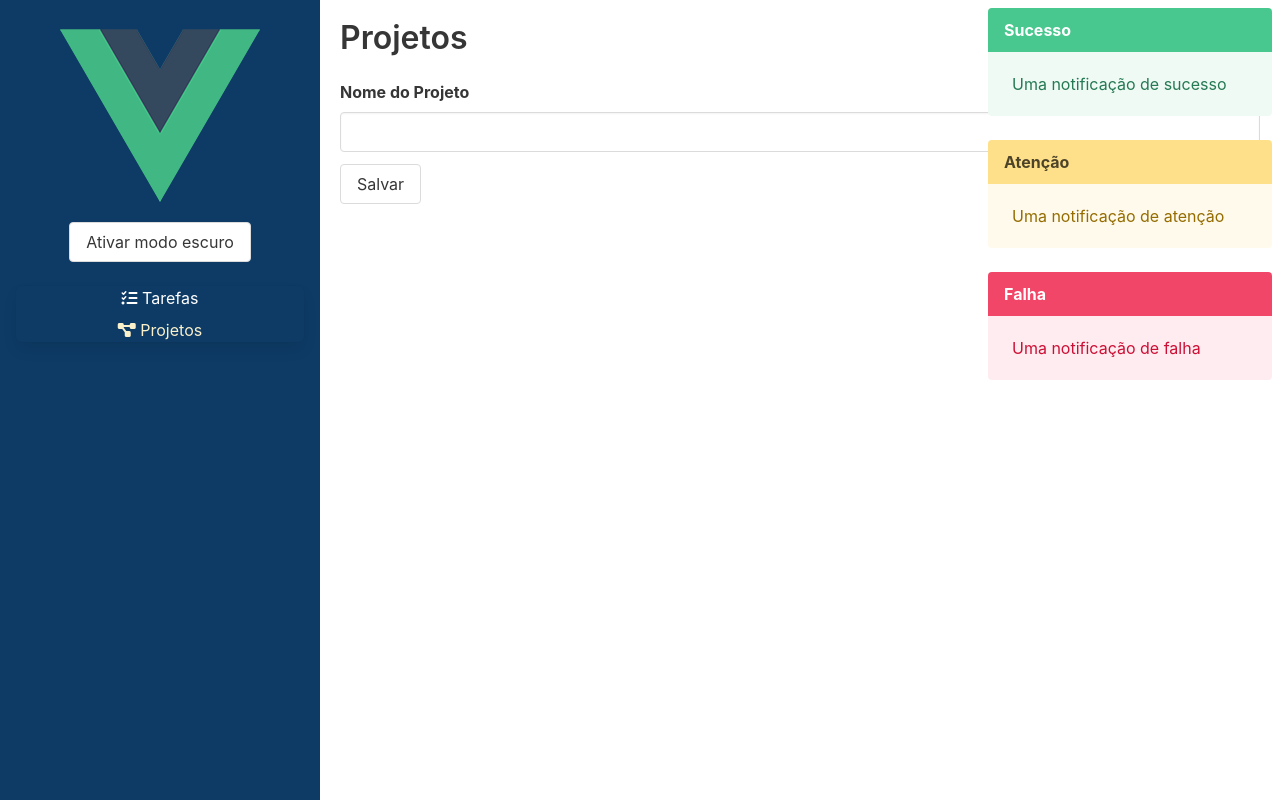
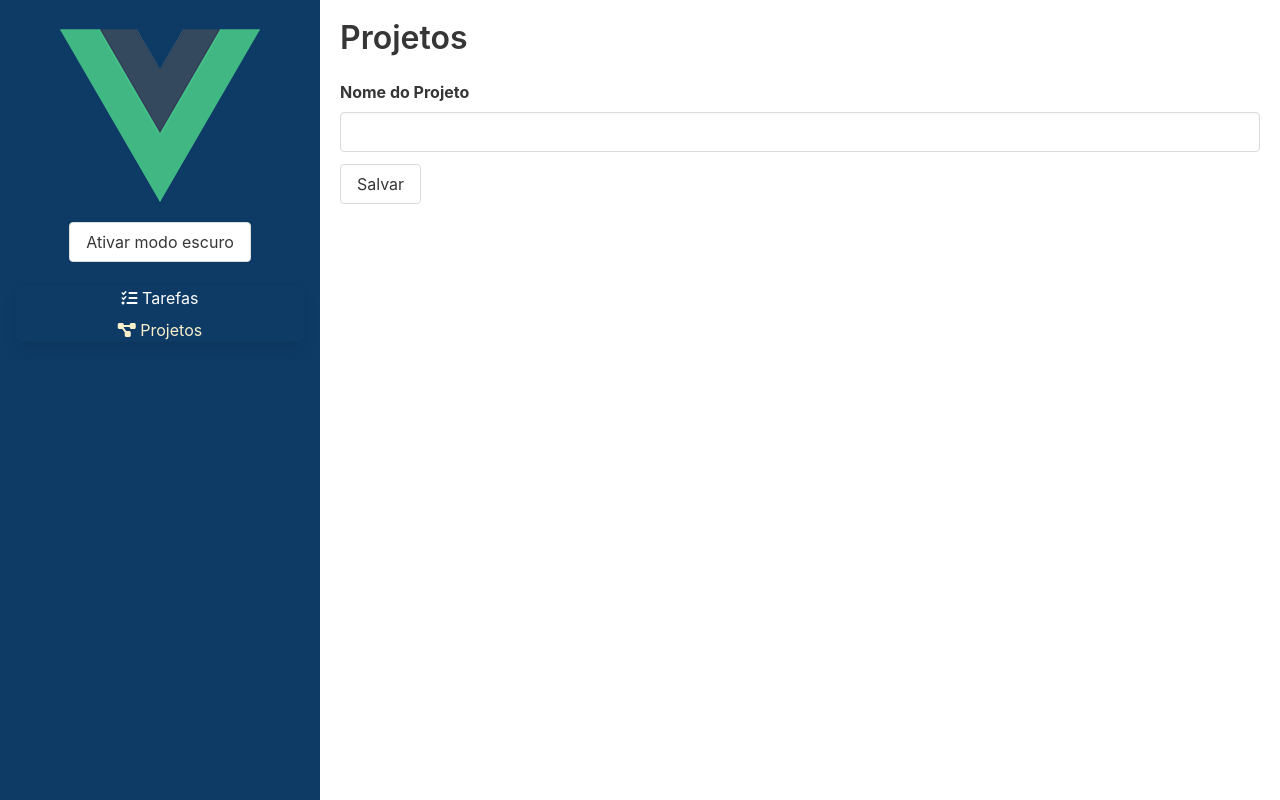
Before and after one commit to LuanVasco/alura-tracker, a Vue app: page /#/projetos/1 in a window 1280 px wide. Built offline with nearby package versions, Linux system fonts and the light colour scheme.

Commit message:
feat: criando mutation de notificacao

```diff
--- a/src/store/index.ts
+++ b/src/store/index.ts
@@ -1,8 +1,8 @@
 import IProjeto from "@/interfaces/IProjeto";
 import { createStore, Store, useStore as VuexUseStore } from "vuex";
 import { InjectionKey } from 'vue';
-import { ADICIONA_PROJETO, ALTERA_PROJETO, EXCLUIR_PROJETO } from "./tipo-mutacoes";
-import { INotificacao, TipoNotificacao } from "@/interfaces/INotificacao";
+import { ADICIONA_PROJETO, ALTERA_PROJETO, EXCLUIR_PROJETO, NOTIFICAR } from "./tipo-mutacoes";
+import { INotificacao } from "@/interfaces/INotificacao";
 
 interface Estado {
     projetos: IProjeto[],
@@ -14,26 +14,7 @@
 export const store = createStore<Estado>({
     state: {
         projetos: [],
-        notificacoes: [
-            {
-                id: 1,
-                texto: 'Uma notificação de sucesso',
-                titulo: 'Sucesso',
-                tipo: TipoNotificacao.SUCESSO
-            },
-            {
-                id: 2,
-                texto: 'Uma notificação de atenção',
-                titulo: 'Atenção',
-                tipo: TipoNotificacao.ATENCAO
-            },
-            {
-                id: 3,
-                texto: 'Uma notificação de falha',
-                titulo: 'Falha',
-                tipo: TipoNotificacao.FALHA
-            },
-        ]
+        notificacoes: []
     },
     mutations: {
         [ADICIONA_PROJETO](state, nomeDoProjeto: string) {
@@ -49,6 +30,16 @@
         },
         [EXCLUIR_PROJETO](state, id: string) {
             state.projetos = state.projetos.filter(projeto => projeto.id != id)
+        },
+        [NOTIFICAR](state, novaNotificacao: INotificacao) {
+            novaNotificacao.id = new Date().getTime()
+            state.notificacoes.push(novaNotificacao)
+
+            setTimeout(() => {
+                state.notificacoes = state.notificacoes.filter(
+                    notificacao => notificacao.id != novaNotificacao.id
+                )
+            }, 3000)
         }
     }
 })
--- a/src/store/tipo-mutacoes.ts
+++ b/src/store/tipo-mutacoes.ts
@@ -1,3 +1,5 @@
 export const ADICIONA_PROJETO = 'ADICIONA_PROJETO'
 export const ALTERA_PROJETO = 'ALTERA_PROJETO'
 export const EXCLUIR_PROJETO = 'EXCLUIR_PROJETO'
+
+export const NOTIFICAR = 'NOTIFICAR'
--- a/src/views/projetos/Formulario.vue
+++ b/src/views/projetos/Formulario.vue
@@ -20,8 +20,9 @@
 </template>
 
 <script lang="ts">
+import { TipoNotificacao } from "@/interfaces/INotificacao";
 import { useStore } from "@/store";
-import { ADICIONA_PROJETO, ALTERA_PROJETO } from "@/store/tipo-mutacoes";
+import { ADICIONA_PROJETO, ALTERA_PROJETO, NOTIFICAR } from "@/store/tipo-mutacoes";
 import { defineComponent } from "vue";
 
 export default defineComponent ({
@@ -53,6 +54,11 @@
                 this.store.commit(ADICIONA_PROJETO, this.nomeDoProjeto)
             }
             this.nomeDoProjeto = '';
+            this.store.commit(NOTIFICAR, {
+                titulo: 'Novo projeto foi salvo',
+                texto: 'Prontinho ;) seu projeto já está disponível.',
+                tipo: TipoNotificacao.SUCESSO
+            })
             this.$router.push('/projetos')
         }
     },
```
